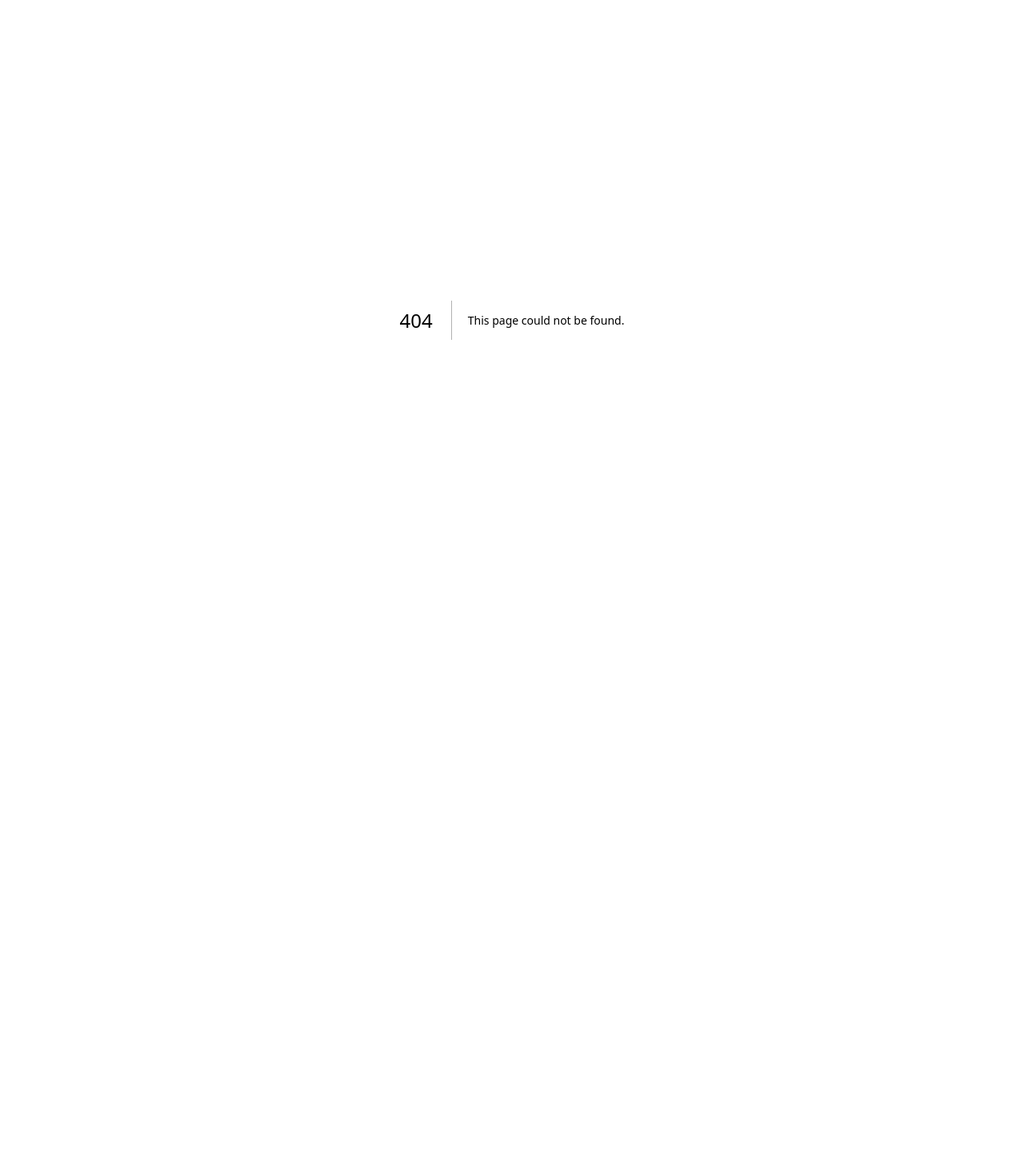
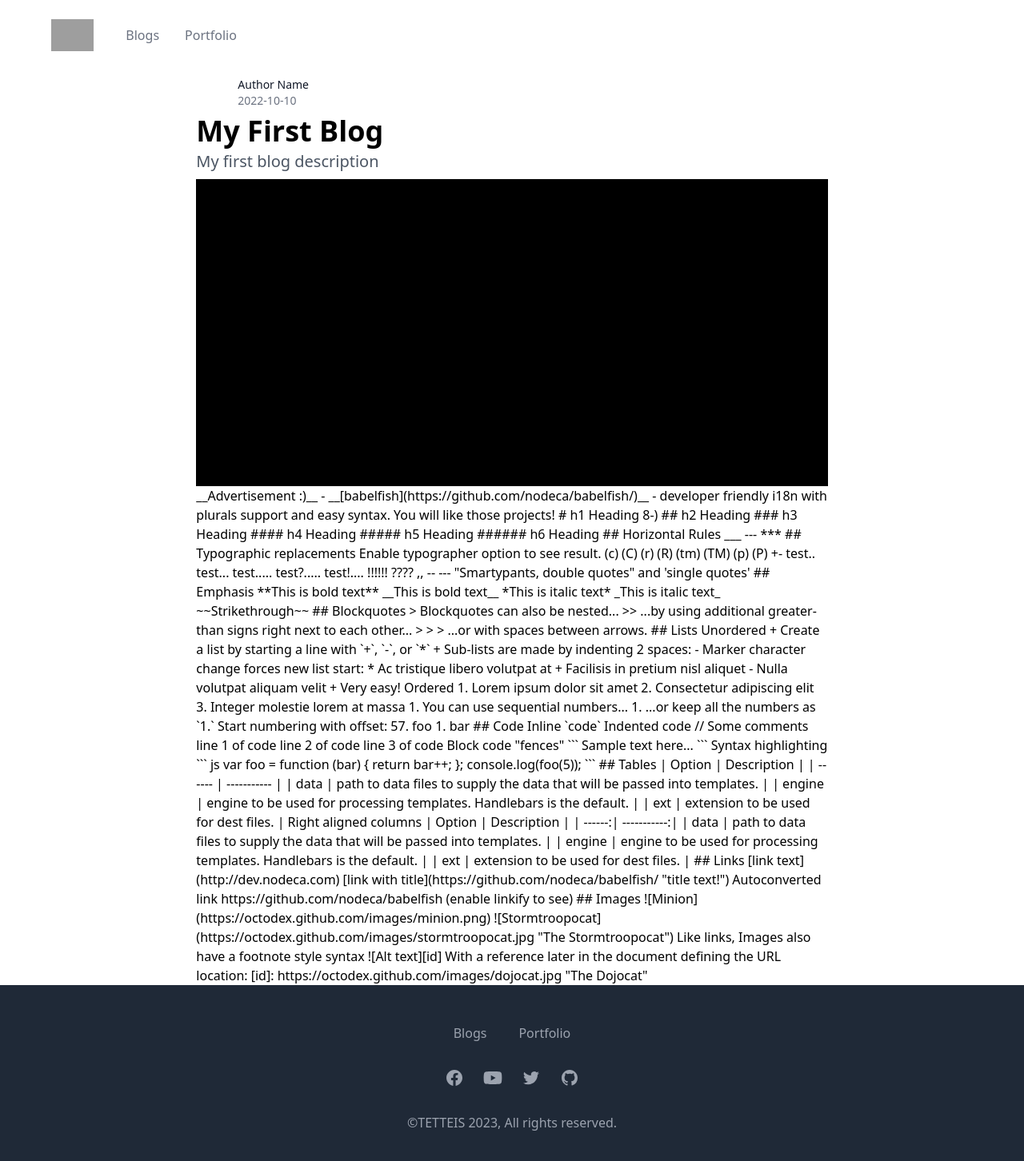
Before and after one commit to tetteis/tetteis-blog, a Next.js app: page /blog/markdown-full-example in a window 1280 px wide. Before the commit this address had no page. Shown: the top 1452 px of the page at 80% size. Before the commit the page ends 800 px from the top, so only its background shows below. Built offline with nearby package versions, Linux system fonts and the light colour scheme; grey boxes are pictures that could not be loaded.

Commit message:
Modified blog and layout components

```diff
--- a/components/blog/blogList/BlogItem.tsx
+++ b/components/blog/blogList/BlogItem.tsx
@@ -1,11 +1,16 @@
 import Link from "next/link";
 import Image from "next/image";
+import { FunctionComponent } from "react";
 
-export const BlogItem = ({ blog }: any) => {
+type Props = {
+  blog: Blog;
+};
+
+export const BlogItem: FunctionComponent<Props> = ({ blog }) => {
   return (
     <div key={blog.slug} className="group">
       <div className="h-80 aspect-w-1 aspect-h-1 w-full rounded-md bg-gray-200 group-hover:opacity-75 lg:aspect-none lg:h-40">
-        <Link legacyBehavior href={`/blogs/${blog.slug}`}>
+        <Link legacyBehavior href={`/blog/${blog.slug}`}>
           <a>
             <div className="relative h-80 aspect-w-1 aspect-h-1 w-full rounded-md bg-gray-200 group-hover:opacity-75 lg:aspect-none lg:h-40">
               <Image
@@ -29,7 +34,7 @@
           <p className="mt-1 text-sm text-gray-500">{blog.description}</p>
         </div>
       </div>
-      <Link legacyBehavior href={`/blogs/${blog.slug}`}>
+      <Link legacyBehavior href={`/blog/${blog.slug}`}>
         <a className="text-sm font-bold text-gray-700">Read More</a>
       </Link>
     </div>
--- a/components/blog/blogList/index.tsx
+++ b/components/blog/blogList/index.tsx
@@ -1,52 +1,15 @@
-import Link from "next/link";
-import Image from "next/image";
+// import Link from "next/link";
+// import Image from "next/image";
 
+import { FunctionComponent } from "react";
 import { BlogItem } from "./BlogItem";
+import { Blog } from "@/interfaces/Blog";
 
-const blogs = [
-  {
-    slug: "nft-marketplace-in-react-js-next-typescript-full-guide",
-    title: "NFT Marketplace in React, Typescript & Solidity - Full Guide",
-    description:
-      "Learn how to use React / Next JS, Solidity, and Pinata(IPFS) to create NFT marketplace on Ethereum. All In Typescript.",
-    date: "2022-12-12",
-    coverImage: "https://thrangra.sirv.com/Ethereum_blue_light-small.jpg",
-  },
-  {
-    slug: "web-development-and-coding-full-course",
-    title: "Web Development & Code 101 - Full Guide [2022]",
-    description:
-      "Learn programming in JS language, HTML, and CSS. Create a Web Application made in React JS. The path to the final project includes many assignments, code exercises, and challenges.",
-    date: "2022-08-12",
-    coverImage: "https://thrangra.sirv.com/Course_logo%20copy.jpg",
-  },
-  {
-    slug: "rust-webassembly-with-js-ts-the-practical-guide",
-    title: "Rust & WebAssembly with JS (TS) - The Practical Guide",
-    description:
-      "Learn how to code in Rust! Compile the code to WebAssembly, prepare JS/TS frontend and finish the course by creating the practical Snake game that can run in any browser.",
-    date: "2022-04-12",
-    coverImage: "https://thrangra.sirv.com/Rust_small.jpg",
-  },
-  {
-    slug: "unity-2d-with-c-complete-game-dev-course",
-    title: "Unity 2D With C# - Complete Game Dev Course",
-    description:
-      "Create the complete 2D survival game in Unity with C#. Learn best practices and patterns.",
-    date: "2022-02-12",
-    coverImage: "https://thrangra.sirv.com/Final_Unity_2D_Small.jpg",
-  },
-  {
-    slug: "markdown-full-example",
-    title: "Markdown Extensive Example",
-    description: "Learn how to write markdown",
-    date: "2022-01-12",
-    coverImage:
-      "https://images.unsplash.com/photo-1580927752452-89d86da3fa0a?ixlib=rb-1.2.1&ixid=MnwxMjA3fDB8MHxwaG90by1wYWdlfHx8fGVufDB8fHx8&auto=format&fit=crop&w=1540&q=50",
-  },
-];
+type Props = {
+  blogs: Blog[];
+};
 
-const BlogList = () => {
+const BlogList: FunctionComponent<Props> = ({ blogs }) => {
   return (
     <div className="mt-6 grid grid-cols-1 gap-y-10 gap-x-6 sm:grid-cols-2 lg:grid-cols-4 xl:gap-x-8">
       {blogs.map((blog) => (
--- a/components/layout/base/index.tsx
+++ b/components/layout/base/index.tsx
@@ -2,8 +2,9 @@
 import Image from "next/image";
 
 import { Header, Navbar, Footer } from "@/components/common";
+import { FunctionComponent, PropsWithChildren } from "react";
 
-const BaseLayout = ({ children }: any) => {
+const BaseLayout: FunctionComponent<PropsWithChildren> = ({ children }) => {
   return (
     <>
       <div className="mx-auto max-w-7xl px-4 space-y-8 sm:px-6 lg:px-8">
--- a/components/layout/index.tsx
+++ b/components/layout/index.tsx
@@ -1 +1,2 @@
 export { default as BaseLayout } from "./base";
+export { default as PageLayout } from "./page";
--- /dev/null
+++ b/components/layout/page/index.tsx
@@ -0,0 +1,31 @@
+import Head from "next/head";
+
+import { Navbar, Footer } from "@/components/common";
+import { FunctionComponent, PropsWithChildren } from "react";
+
+const PageLayout: FunctionComponent<PropsWithChildren> = ({ children }) => {
+  return (
+    <>
+      <div className="mx-auto max-w-7xl px-4 space-y-8 sm:px-6 lg:px-8">
+        <Head>
+          <title>Official Website - Tettei Shahday-Annang</title>
+          <meta
+            name="description"
+            content="A place where I post my work and articles"
+          />
+          <meta name="viewport" content="width=device-width, initial-scale=1" />
+          <link rel="icon" href="/favicon.ico" />
+        </Head>
+
+        <div className="relative bg-white lg:w-full lg:max-w-2xl">
+          <Navbar />
+        </div>
+
+        <div className="mx-auto max-w-2xl  px-4 lg:max-w-7xl">{children}</div>
+      </div>
+      <Footer />
+    </>
+  );
+};
+
+export default PageLayout;
--- a/lib/blogs.ts
+++ b/lib/blogs.ts
@@ -9,9 +9,19 @@
   return getFileNames(BLOG_DIR);
 };
 
+const getBlogsSlugs = () => {
+  return getBlogFileNames().map((fileName) => fileName.replace(/\.md$/, ""));
+};
+
 const getBlog = (fileName: string): Blog => {
   const blog = getItemInPath(join(BLOG_DIR, fileName)) as Blog;
+  blog.slug = fileName.replace(/\.md$/, "");
   return blog;
+};
+
+const getBlogBySlug = (slug: string) => {
+  const fileName = slug + ".md";
+  return getBlog(fileName);
 };
 
 const getBlogs = (): Blog[] => {
@@ -19,4 +29,4 @@
   return getAllItems(names, getBlog) as Blog[];
 };
 
-export { getBlogFileNames, getBlog, getBlogs };
+export { getBlogFileNames, getBlog, getBlogs, getBlogsSlugs, getBlogBySlug };
--- /dev/null
+++ b/pages/blog/[slug].tsx
@@ -0,0 +1,93 @@
+import { GetStaticPaths, GetStaticProps, NextPage } from "next/types";
+import { PageLayout } from "@/components/layout";
+import { getBlogBySlug, getBlogsSlugs } from "@/lib/blogs";
+import { Blog } from "@interfaces/Blog";
+import { ParsedUrlQuery } from "querystring";
+
+type Props = {
+  blog: Blog;
+};
+
+const BlogDetail: NextPage<Props> = ({ blog }) => {
+  return (
+    <>
+      <PageLayout>
+        <div className="w-2/3 m-auto">
+          {/* Blog Header Starts */}
+          <div className="blog-detail-header">
+            <div className="flex flex-row justify-between mb-2">
+              <div className="flex items-center">
+                <div className="flex-shrink-0">
+                  <a href="#">
+                    <span className="sr-only">Author Name</span>
+                    <div className="relative h-10 w-10 !mb-0">
+                      {/* <Image
+                        priority
+                        layout="fill"
+                        objectFit="cover"
+                        className="rounded-full"
+                        src={authorImage} alt=""
+                      /> */}
+                    </div>
+                  </a>
+                </div>
+                <div className="ml-3">
+                  <p className="text-sm font-medium text-gray-900 !mb-0">
+                    <a href="#" className="hover:underline">
+                      Author Name
+                    </a>
+                  </p>
+                  <div className="flex space-x-1 text-sm text-gray-500">
+                    <time dateTime="{date}">2022-10-10</time>
+                  </div>
+                </div>
+              </div>
+              <div className="flex self-end">{/* Social Links Here */}</div>
+            </div>
+            <h1 className="font-bold text-4xl mb-1">My First Blog</h1>
+            <h2 className="blog-detail-header-subtitle mb-2 text-xl text-gray-600">
+              My first blog description
+            </h2>
+            <div className="h-96 bg-black mx-auto w-full relative">
+              {/* <Image
+                priority
+                layout="fill"
+                objectFit="cover"
+                src={coverImage} alt=""/> */}
+            </div>
+          </div>
+          {/* Blog Header Ends */}
+          <article className="prose lg:prose-lg markdown-image-50">
+            {/* Blog Content Here */}
+            {blog.content}
+          </article>
+        </div>
+      </PageLayout>
+    </>
+  );
+};
+
+interface Params extends ParsedUrlQuery {
+  slug: string;
+}
+
+export const getStaticProps: GetStaticProps<Props, Params> = (context) => {
+  const { slug } = context.params!;
+  const blog = getBlogBySlug(slug);
+
+  return {
+    props: { blog },
+  };
+};
+
+export const getStaticPaths: GetStaticPaths = () => {
+  const slugs = getBlogsSlugs();
+  const paths = slugs.map((slug) => ({ params: { slug } }));
+
+  return {
+    paths,
+    fallback: false,
+  };
+};
+
+export default BlogDetail;
--- a/pages/index.tsx
+++ b/pages/index.tsx
@@ -3,6 +3,7 @@
 // const inter = Inter({ subsets: ["latin"] });
 
 import { getBlogs } from "@/lib/blogs";
+import { Blog } from "@/interfaces/Blog";
 
 import type { GetStaticProps, NextPage } from "next";
 import Link from "next/link";
@@ -11,12 +12,15 @@
 import PortfolioList from "@/components/portfolio/portfolioList";
 import { BaseLayout } from "@/components/layout";
 
-const navigation = [
-  { name: "Blogs", href: "/blogs" },
-  { name: "Portfolio", href: "/portfolios" },
-];
+// const navigation = [
+//   { name: "Blogs", href: "/blogs" },
+//   { name: "Portfolio", href: "/portfolios" },
+// ];
+type Props = {
+  blogs: Blog[];
+};
 
-const Home: NextPage = () => {
+const Home: NextPage<Props> = ({ blogs }) => {
   return (
     <BaseLayout>
       <h2 className="text-2xl font-bold tracking-tight text-gray-900">
@@ -25,7 +29,7 @@
           <a className="text-sm ml-1 text-indigo-600">(See All)</a>
         </Link>
       </h2>
-      <BlogList />
+      <BlogList blogs={blogs} />
 
       <br></br>
 
@@ -43,10 +47,10 @@
 
 export const getStaticProps: GetStaticProps = () => {
   const blogs = getBlogs();
-  console.log(blogs);
+  // console.log(blogs);
 
   return {
-    props: {},
+    props: { blogs },
   };
 };
 
```
